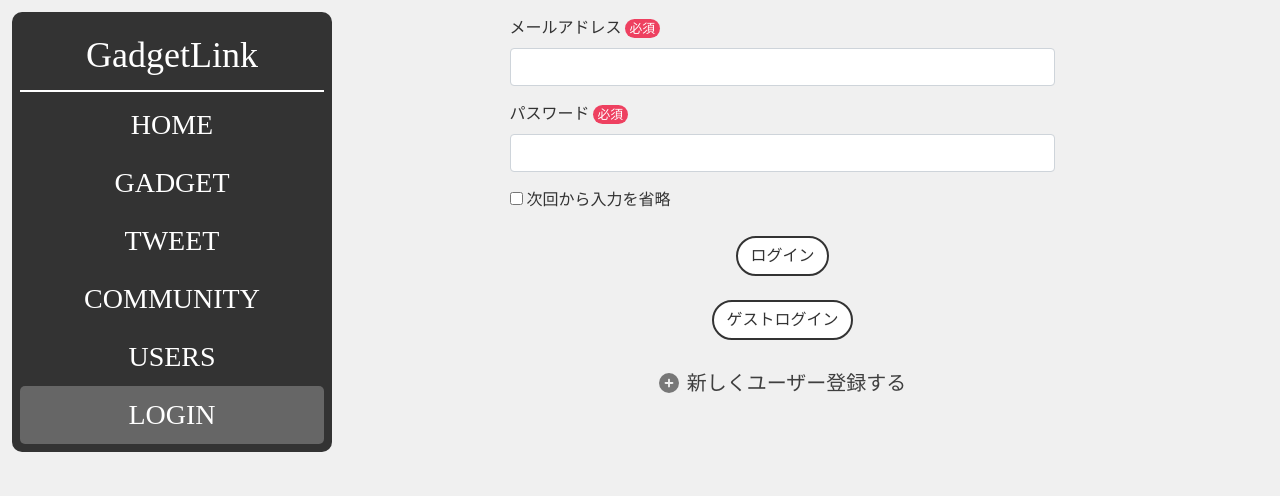
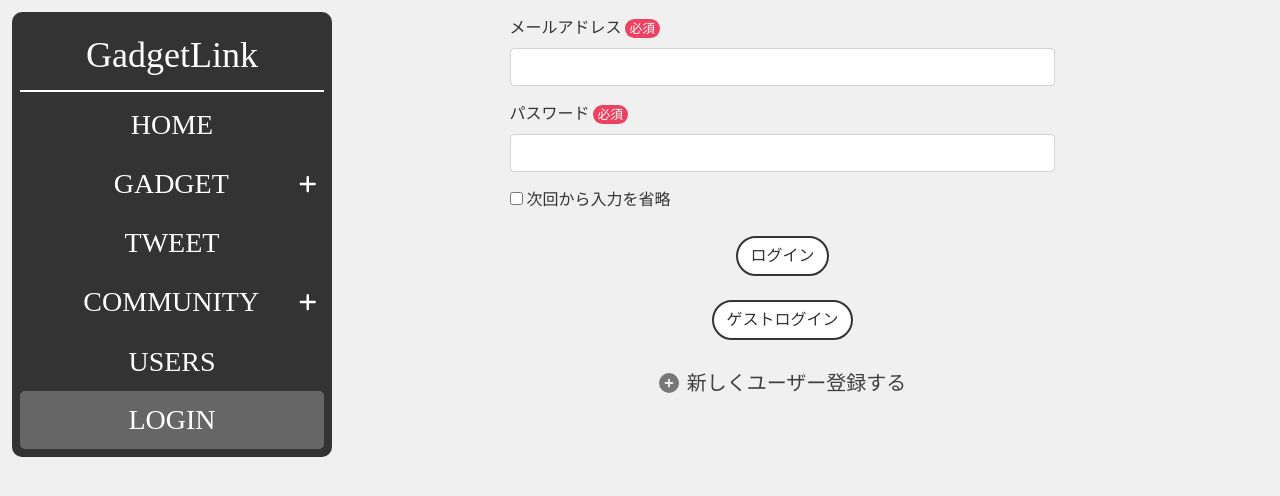
Before and after one commit to bashij/gadget-app, a Next.js app in the folder front/app/: page /login in a window 1280 px wide. Shown: the top 496 px of the page. Built offline with nearby package versions, Linux system fonts and the light colour scheme.

Commit message:
feat: サイドメニューの横に新規投稿ページへの遷移ボタンを追加_#110

```diff
--- a/front/app/src/components/common/layout.js
+++ b/front/app/src/components/common/layout.js
@@ -5,7 +5,7 @@ import Image from 'next/image'
 import Link from 'next/link'
 import { useRouter } from 'next/router'
 
-import { faBars, faTimes } from '@fortawesome/free-solid-svg-icons'
+import { faBars, faPlus, faTimes } from '@fortawesome/free-solid-svg-icons'
 import { FontAwesomeIcon } from '@fortawesome/react-fontawesome'
 import { toast } from 'react-toastify'
 
@@ -72,6 +72,7 @@ export default function Layout(props) {
             >
               HOME
             </Link>
+            <span className='side-menu-with-icon'>
               <Link
                 href='/gadgets'
                 className={`nav-link ${props.pageName === 'gadget' ? 'active' : ''}`}
@@ -80,12 +81,20 @@ export default function Layout(props) {
                 GADGET
               </Link>
               <Link
+                href='/gadgets/new'
+                className={`icon ${props.pageName === 'gadget' ? 'active' : ''}`}
+              >
+                <FontAwesomeIcon icon={faPlus} />
+              </Link>
+            </span>
+            <Link
               href='/tweets'
               className={`nav-link ${props.pageName === 'tweet' ? 'active' : ''}`}
               id='tweet'
             >
               TWEET
             </Link>
+            <span className='side-menu-with-icon'>
               <Link
                 href='/communities'
                 className={`nav-link ${props.pageName === 'community' ? 'active' : ''}`}
@@ -93,6 +102,13 @@ export default function Layout(props) {
               >
                 COMMUNITY
               </Link>
+              <Link
+                href='/communities/new'
+                className={`icon ${props.pageName === 'community' ? 'active' : ''}`}
+              >
+                <FontAwesomeIcon icon={faPlus} />
+              </Link>
+            </span>
             <Link
               href='/users'
               className={`nav-link ${props.pageName === 'users' ? 'active' : ''}`}
--- a/front/app/src/styles/globals.scss
+++ b/front/app/src/styles/globals.scss
@@ -148,6 +148,47 @@ body {
     &.active {
       background-color: $color_theme6;
       border-radius: 5px;
+    }
+  }
+  .side-menu-with-icon {
+    display: flex;
+    .nav-link {
+      flex: 1;
+      color: $color_theme1;
+      text-align: center;
+      padding-left: 2.5rem;
+      padding-top: 0.55rem;
+      @media screen and (max-width: 959px) {
+        padding-left: 2.1rem;
+      }
+      @media screen and (max-width: 672px) {
+        padding-left: 1rem;
+        padding-right: 0.5rem;
+      }
+      &.active {
+        background-color: $color_theme6;
+        border-radius: 5px 0 0 5px;
+      }
+    }
+    .icon {
+      padding: 0.95rem 0.5rem 0.95rem 0;
+      font-size: 1.25rem;
+      &.active {
+        background-color: $color_theme6;
+        border-radius: 0 5px 5px 0;
+      }
+      .fa-plus {
+        color: $color_theme1;
+        &:hover {
+          color: $color_theme4;
+        }
+      }
+      @media screen and (max-width: 959px) {
+        font-size: 0.75rem;
+      }
+      @media screen and (max-width: 672px) {
+        padding: 0.95rem 0;
+      }
     }
   }
   .logo {
```
Lines whose indentation alone changed are shown as unchanged.
